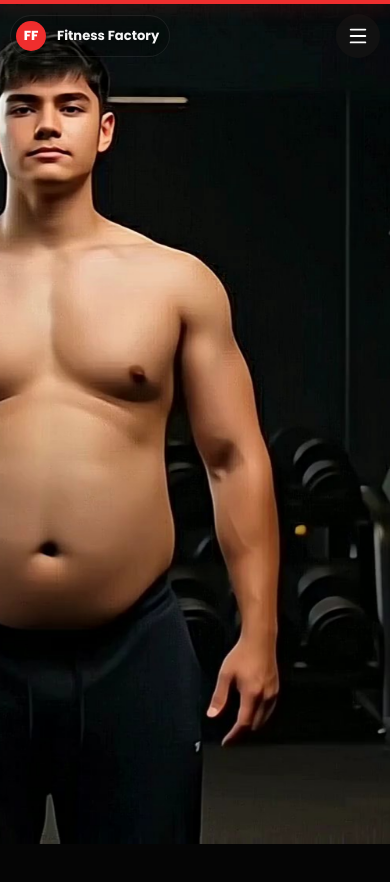
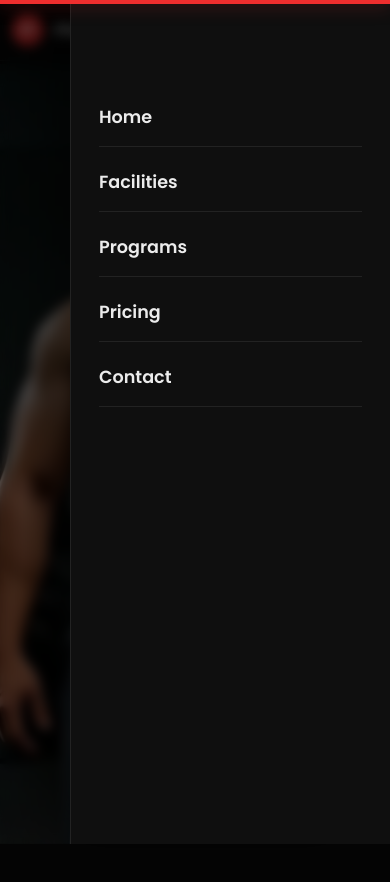
Before and after one commit to A365shift-DevTeam/Ambot365-GYM, a React (Vite) app: page / in a window 390 px wide. Both pictures are taken after a click on the button "Open menu". Shown: the top 882 px of the page. Built offline with nearby package versions, Linux system fonts and the light colour scheme.

Commit message:
responsive

```diff
--- a/src/components/Header.jsx
+++ b/src/components/Header.jsx
@@ -1,16 +1,40 @@
-import { motion } from "framer-motion";
-import { Menu } from "lucide-react";
+import { AnimatePresence, motion } from "framer-motion";
+import { Menu, X } from "lucide-react";
+import { useEffect, useState } from "react";
 import { brand, navItems } from "../data/siteData.jsx";
 
 export default function Header({ className = "" }) {
+  const [menuOpen, setMenuOpen] = useState(false);
+
+  useEffect(() => {
+    document.body.style.overflow = menuOpen ? "hidden" : "";
+    return () => {
+      document.body.style.overflow = "";
+    };
+  }, [menuOpen]);
+
+  useEffect(() => {
+    const closeOnResize = () => {
+      if (window.innerWidth > 1050) {
+        setMenuOpen(false);
+      }
+    };
+
+    window.addEventListener("resize", closeOnResize);
+    return () => window.removeEventListener("resize", closeOnResize);
+  }, []);
+
+  const closeMenu = () => setMenuOpen(false);
+
   return (
+    <>
       <motion.header
         className={`site-header ${className}`}
         initial={{ y: -24, opacity: 0 }}
         animate={{ y: 0, opacity: 1 }}
         transition={{ duration: 0.7 }}
       >
-      <a className="logo" href="#home" aria-label="Fitness Factory home">
+        <a className="logo" href="#home" aria-label="Fitness Factory home" onClick={closeMenu}>
           <span className="logo-mark">FF</span>
           <span>
             <strong>{brand.name}</strong>
@@ -24,9 +48,54 @@ export default function Header({ className = "" }) {
             </a>
           ))}
         </nav>
-      <button className="mobile-menu" aria-label="Open menu">
-        <Menu size={22} />
+        <button
+          className="mobile-menu"
+          type="button"
+          aria-label={menuOpen ? "Close menu" : "Open menu"}
+          aria-expanded={menuOpen}
+          aria-controls="mobile-nav"
+          onClick={() => setMenuOpen((open) => !open)}
+        >
+          {menuOpen ? <X size={22} /> : <Menu size={22} />}
         </button>
       </motion.header>
+
+      <AnimatePresence>
+        {menuOpen && (
+          <motion.div
+            className="mobile-nav-overlay"
+            initial={{ opacity: 0 }}
+            animate={{ opacity: 1 }}
+            exit={{ opacity: 0 }}
+            transition={{ duration: 0.25 }}
+            onClick={closeMenu}
+          >
+            <motion.nav
+              id="mobile-nav"
+              className="mobile-nav"
+              aria-label="Mobile navigation"
+              initial={{ x: "100%" }}
+              animate={{ x: 0 }}
+              exit={{ x: "100%" }}
+              transition={{ type: "spring", damping: 28, stiffness: 320 }}
+              onClick={(event) => event.stopPropagation()}
+            >
+              {navItems.map((item, index) => (
+                <motion.a
+                  key={item}
+                  href={`#${item.toLowerCase()}`}
+                  initial={{ opacity: 0, x: 24 }}
+                  animate={{ opacity: 1, x: 0 }}
+                  transition={{ delay: 0.05 + index * 0.04 }}
+                  onClick={closeMenu}
+                >
+                  {item}
+                </motion.a>
+              ))}
+            </motion.nav>
+          </motion.div>
+        )}
+      </AnimatePresence>
+    </>
   );
 }
--- a/src/components/HeroSection.jsx
+++ b/src/components/HeroSection.jsx
@@ -28,11 +28,20 @@ export default function HeroSection() {
   const lastOverlayIndex = useRef(-1);
   const [baseSrc, setBaseSrc] = useState(heroFrames[0]);
   const [overlaySrc, setOverlaySrc] = useState(heroFrames[1] ?? heroFrames[0]);
+  const [reducedMotion, setReducedMotion] = useState(false);
   const { scrollYProgress } = useScroll();
   const { scrollYProgress: heroProgress } = useScroll({
     target: heroRef,
     offset: ["start start", "end end"],
   });
+
+  useEffect(() => {
+    const media = window.matchMedia("(prefers-reduced-motion: reduce)");
+    const update = () => setReducedMotion(media.matches);
+    update();
+    media.addEventListener("change", update);
+    return () => media.removeEventListener("change", update);
+  }, []);
 
   const frameProgress = useTransform(heroProgress, [0, 1], [0, maxFrameIndex]);
   const overlayOpacity = useTransform(frameProgress, (latest) => latest - Math.floor(latest));
@@ -63,18 +72,24 @@ export default function HeroSection() {
   });
 
   return (
-    <section id="home" className="hero-section hero-scroll-section" ref={heroRef}>
+    <section
+      id="home"
+      className={`hero-section hero-scroll-section${reducedMotion ? " hero-reduced-motion" : ""}`}
+      ref={heroRef}
+    >
       <motion.div className="scroll-progress" style={{ scaleX: scrollYProgress }} />
       <div className="hero-animation-stage">
-        <motion.div className="hero-frame-stack" style={{ scale: heroScale }}>
+        <div className="hero-frame-viewport">
+          <motion.div className="hero-frame-stack" style={{ scale: reducedMotion ? 1 : heroScale }}>
             <img className="hero-frame-image hero-frame-base" src={baseSrc} alt="" aria-hidden="true" />
             <motion.img
               className="hero-frame-image hero-frame-overlay"
               src={overlaySrc}
               alt="Athlete training inside Fitness Factory gym"
-            style={{ opacity: overlayOpacity }}
+              style={{ opacity: reducedMotion ? 1 : overlayOpacity }}
             />
           </motion.div>
+        </div>
       </div>
     </section>
   );
--- a/src/styles.css
+++ b/src/styles.css
@@ -221,11 +221,57 @@ textarea {
   border-radius: 50%;
   background: #111;
   color: #fff;
+  cursor: pointer;
+  flex-shrink: 0;
+  transition: background 0.2s ease, transform 0.2s ease;
+}
+
+.mobile-menu:hover {
+  background: #222;
+}
+
+.mobile-nav-overlay {
+  position: fixed;
+  inset: 0;
+  z-index: 70;
+  background: rgba(0, 0, 0, 0.62);
+  backdrop-filter: blur(6px);
+  -webkit-backdrop-filter: blur(6px);
+}
+
+.mobile-nav {
+  position: absolute;
+  top: 0;
+  right: 0;
+  display: flex;
+  flex-direction: column;
+  gap: 6px;
+  width: min(320px, 88vw);
+  height: 100%;
+  padding: 88px 28px 32px;
+  background: #0f0f0f;
+  border-left: 1px solid rgba(255, 255, 255, 0.08);
+  box-shadow: -24px 0 60px rgba(0, 0, 0, 0.45);
+}
+
+.mobile-nav a {
+  padding: 16px 0;
+  border-bottom: 1px solid rgba(255, 255, 255, 0.08);
+  color: rgba(255, 255, 255, 0.92);
+  font-size: 1.1rem;
+  font-weight: 600;
+  transition: color 0.2s ease, padding-left 0.2s ease;
+}
+
+.mobile-nav a:hover {
+  color: var(--red);
+  padding-left: 8px;
 }
 
 .hero-section {
   position: relative;
   min-height: 100vh;
+  min-height: 100dvh;
   overflow: hidden;
   background: #050505;
 }
@@ -236,21 +282,39 @@ textarea {
   background: #050505;
 }
 
+.hero-reduced-motion {
+  min-height: 100vh;
+  min-height: 100dvh;
+}
+
 .hero-animation-stage {
   position: sticky;
   top: 0;
   min-height: 100vh;
+  min-height: 100dvh;
   display: flex;
   align-items: center;
+  justify-content: center;
   overflow: hidden;
-  padding: 120px max(18px, calc((100vw - 1540px) / 2)) 72px;
+  padding: clamp(72px, 10vh, 120px) clamp(16px, 3vw, 48px) clamp(48px, 6vh, 72px);
   background: #050505;
 }
 
-.hero-frame-stack {
+.hero-frame-viewport {
   position: absolute;
   inset: 0;
-  transform-origin: center;
+  display: flex;
+  align-items: stretch;
+  justify-content: center;
+  overflow: hidden;
+}
+
+.hero-frame-stack {
+  position: relative;
+  width: 100%;
+  height: 100%;
+  max-width: 1200px;
+  transform-origin: center center;
   will-change: transform;
 }
 
@@ -261,7 +325,7 @@ textarea {
   height: 100%;
   max-width: none;
   object-fit: cover;
-  object-position: top center;
+  object-position: center top;
   transform: translateZ(0);
   backface-visibility: hidden;
 }
@@ -1592,6 +1656,36 @@ main,
 /* RESPONSIVE */
 /* ===================== */
 
+/* Large desktop & ultrawide */
+@media (min-width: 1440px) {
+  .hero-scroll-section {
+    min-height: 460vh;
+  }
+
+  .hero-frame-stack {
+    max-width: 1400px;
+  }
+
+  .hero-frame-image {
+    object-position: center 12%;
+  }
+}
+
+@media (min-width: 1920px) {
+  .hero-frame-stack {
+    max-width: 1600px;
+  }
+
+  .site-header {
+    width: min(1280px, calc(100% - 64px));
+  }
+
+  .site-header-transparent {
+    width: min(1400px, calc(100% - 80px));
+  }
+}
+
+/* Tablet landscape & small laptop */
 @media (max-width: 1050px) {
   .desktop-nav {
     display: none;
@@ -1601,6 +1695,74 @@ main,
     display: grid;
   }
 
+  .site-header {
+    top: 0;
+    left: 0;
+    right: 0;
+    width: 100%;
+    margin: 0;
+    padding: 14px 20px;
+    border-radius: 0;
+  }
+
+  .site-header-transparent {
+    top: 0;
+    width: 100%;
+    padding: 14px 20px;
+    border-radius: 0;
+    background: rgba(8, 8, 8, 0.92);
+    backdrop-filter: blur(14px);
+    -webkit-backdrop-filter: blur(14px);
+    border-bottom: 1px solid rgba(255, 255, 255, 0.06);
+    box-shadow: 0 8px 32px rgba(0, 0, 0, 0.35);
+  }
+
+  .site-header-transparent .logo {
+    padding: 0;
+    background: transparent;
+    border: 0;
+  }
+
+  .site-header-transparent .logo-mark {
+    width: 36px;
+    height: 36px;
+    font-size: 0.84rem;
+  }
+
+  .site-header-transparent .logo strong {
+    font-size: 0.95rem;
+    text-shadow: none;
+  }
+
+  .site-header-transparent .logo small {
+    display: none;
+  }
+
+  .site-header-transparent .mobile-menu {
+    background: transparent;
+    color: #fff;
+  }
+
+  .site-header-solid {
+    border-radius: 0;
+    border-left: 0;
+    border-right: 0;
+    border-top: 0;
+  }
+
+  .hero-scroll-section {
+    min-height: 380vh;
+  }
+
+  .hero-animation-stage {
+    padding-top: 76px;
+    padding-bottom: 40px;
+  }
+
+  .hero-frame-image {
+    object-position: center 8%;
+  }
+
   .contact-grid,
   .weight-calc-grid {
     grid-template-columns: 1fr;
@@ -1623,7 +1785,26 @@ main,
   }
 }
 
+/* Tablet portrait */
 @media (max-width: 820px) {
+  .hero-scroll-section {
+    min-height: 340vh;
+  }
+
+  .hero-animation-stage {
+    padding-top: 72px;
+    padding-left: 20px;
+    padding-right: 20px;
+  }
+
+  .hero-frame-stack {
+    max-width: 100%;
+  }
+
+  .hero-frame-image {
+    object-position: 52% 10%;
+  }
+
   .facility-grid {
     grid-template-columns: repeat(2, minmax(0, 1fr));
   }
@@ -1649,50 +1830,56 @@ main,
   }
 }
 
+/* Mobile */
 @media (max-width: 680px) {
-  .container,
+  .container {
+    width: min(100% - 24px, 1180px);
+  }
+
   .site-header {
-    width: min(100% - 24px, 1180px);
-  }
-
-  .site-header {
-    top: 10px;
-    border-radius: 22px;
+    padding: 12px 16px;
   }
 
   .site-header-transparent {
-    top: 14px;
-    width: calc(100% - 20px);
-    padding: 0;
-    border-radius: 0;
-    background: transparent;
-  }
-
-  .site-header-transparent .logo {
-    padding: 5px 10px 5px 5px;
+    padding: 12px 16px;
   }
 
   .site-header-transparent .logo-mark {
-    width: 30px;
-    height: 30px;
+    width: 32px;
+    height: 32px;
+    font-size: 0.78rem;
   }
 
   .site-header-transparent .logo strong {
-    font-size: 0.82rem;
+    font-size: 0.88rem;
   }
 
   .hero-scroll-section {
-    min-height: 360vh;
+    min-height: 300vh;
   }
 
   .hero-animation-stage {
-    align-items: flex-end;
+    align-items: stretch;
+    justify-content: flex-start;
     min-height: 100svh;
-    padding: 112px 22px 54px;
+    padding: 64px 0 0;
+  }
+
+  .hero-frame-viewport {
+    position: relative;
+    flex: 1;
+    inset: auto;
+    min-height: calc(100svh - 64px);
+  }
+
+  .hero-frame-stack {
+    max-width: 100%;
+    min-height: 100%;
   }
 
   .hero-frame-image {
-    object-position: 64% center;
+    object-fit: cover;
+    object-position: 50% 18%;
   }
 
   .hero-vignette {
@@ -1788,4 +1975,82 @@ main,
     grid-template-columns: 1fr;
     gap: 6px;
   }
-}
+
+  .footer-grid {
+    grid-template-columns: 1fr;
+  }
+}
+
+/* Small phones */
+@media (max-width: 400px) {
+  .site-header,
+  .site-header-transparent {
+    padding: 10px 12px;
+  }
+
+  .logo-mark {
+    width: 34px;
+    height: 34px;
+    font-size: 0.76rem;
+  }
+
+  .logo strong {
+    font-size: 0.84rem;
+  }
+
+  .mobile-menu {
+    width: 40px;
+    height: 40px;
+  }
+
+  .hero-scroll-section {
+    min-height: 260vh;
+  }
+
+  .hero-frame-image {
+    object-position: 50% 14%;
+  }
+}
+
+/* Landscape phones & short viewports */
+@media (max-height: 520px) and (orientation: landscape) {
+  .hero-scroll-section {
+    min-height: 240vh;
+  }
+
+  .hero-animation-stage {
+    min-height: 100svh;
+    padding-top: 56px;
+    padding-bottom: 16px;
+  }
+
+  .hero-frame-stack {
+    min-height: calc(100svh - 56px);
+  }
+
+  .hero-frame-image {
+    object-position: center 20%;
+  }
+
+  .site-header,
+  .site-header-transparent {
+    padding: 8px 16px;
+  }
+
+  .mobile-nav {
+    padding-top: 64px;
+  }
+}
+
+/* Reduced motion */
+@media (prefers-reduced-motion: reduce) {
+  .hero-scroll-section,
+  .hero-reduced-motion {
+    min-height: 100vh;
+    min-height: 100dvh;
+  }
+
+  .hero-frame-stack {
+    transform: none !important;
+  }
+}
```
Lines whose indentation alone changed are shown as unchanged.
